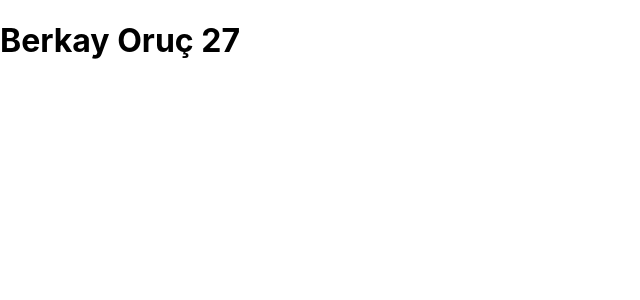
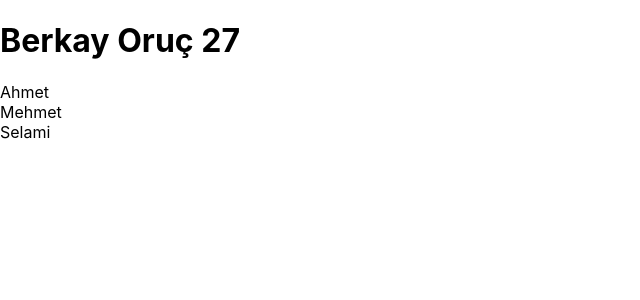
Before and after one commit to berkayoruc/hello-react, a React (Create React App) app: page / in a window 1280 px wide. Shown: the top 300 px of the page, without its empty margins (0-640 px from the left). Built offline with nearby package versions, Linux system fonts and the light colour scheme.

Commit message:
key prop

```diff
--- a/src/App.js
+++ b/src/App.js
@@ -1,12 +1,24 @@
 // import react from "react";
 import "./App.css";
 import User from "./components/User.js";
+
+const friends = [
+  { name: "Ahmet", id: 1 },
+  { name: "Mehmet", id: 2 },
+  { name: "Selami", id: 3 },
+];
 
 function App() {
   // return react.createElement("div", null, "hello");
   return (
     <>
-      <User name="Berkay" surname="Oruç" isLoggedIn={true} age={27} />
+      <User
+        name="Berkay"
+        surname="Oruç"
+        isLoggedIn={true}
+        age={27}
+        friends={friends}
+      />
     </>
   );
 }
--- a/src/components/User.js
+++ b/src/components/User.js
@@ -1,7 +1,11 @@
-function User({ name, surname, isLoggedIn, age }) {
+function User({ name, surname, isLoggedIn, age, friends }) {
   return (
     <>
       <h1>{isLoggedIn ? `${name} ${surname} ${age}` : "Giriş yapmadınız"}</h1>
+
+      {friends.map((friend) => (
+        <div key={friend.id}>{friend.name}</div>
+      ))}
     </>
   );
 }
```
